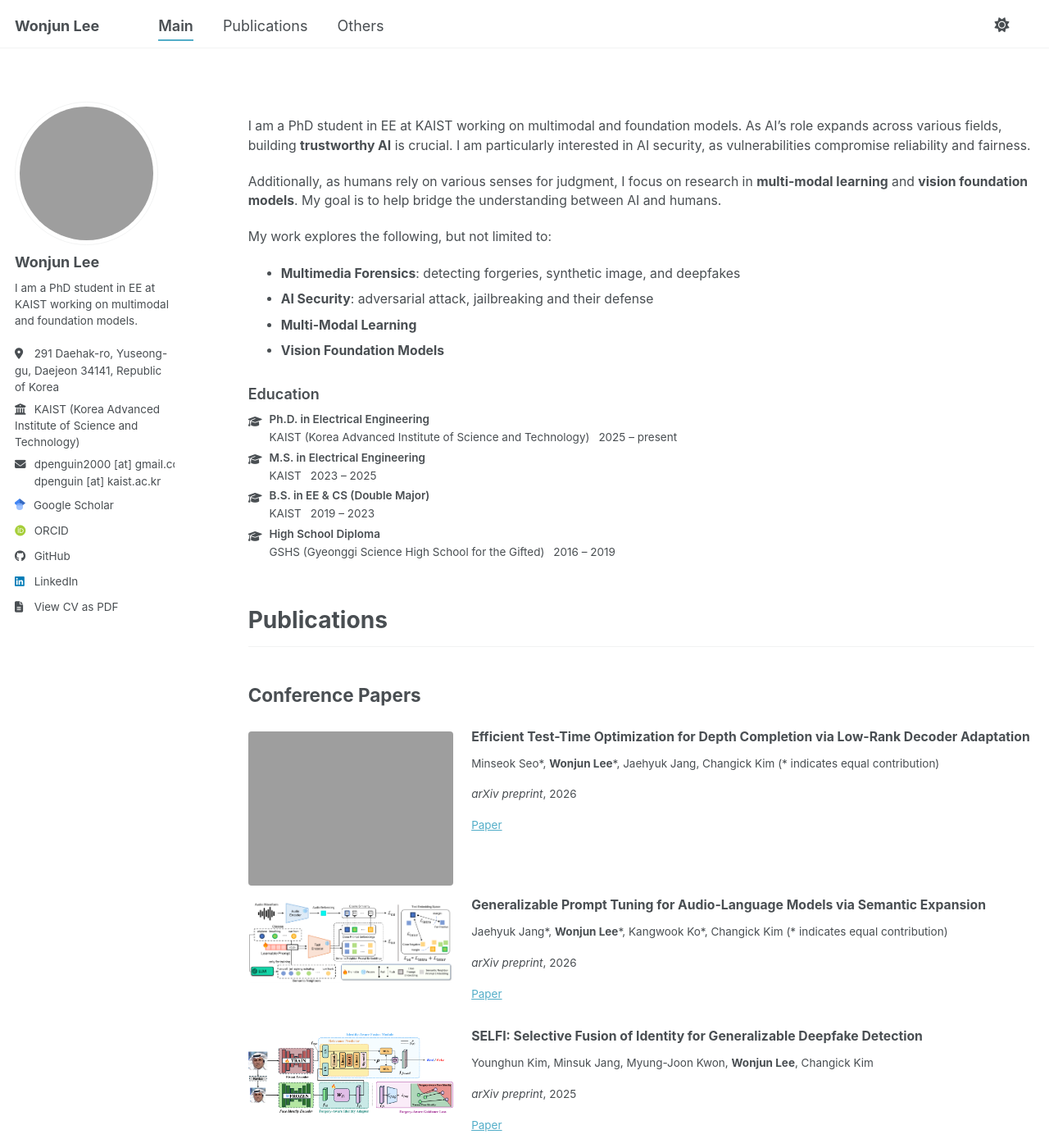
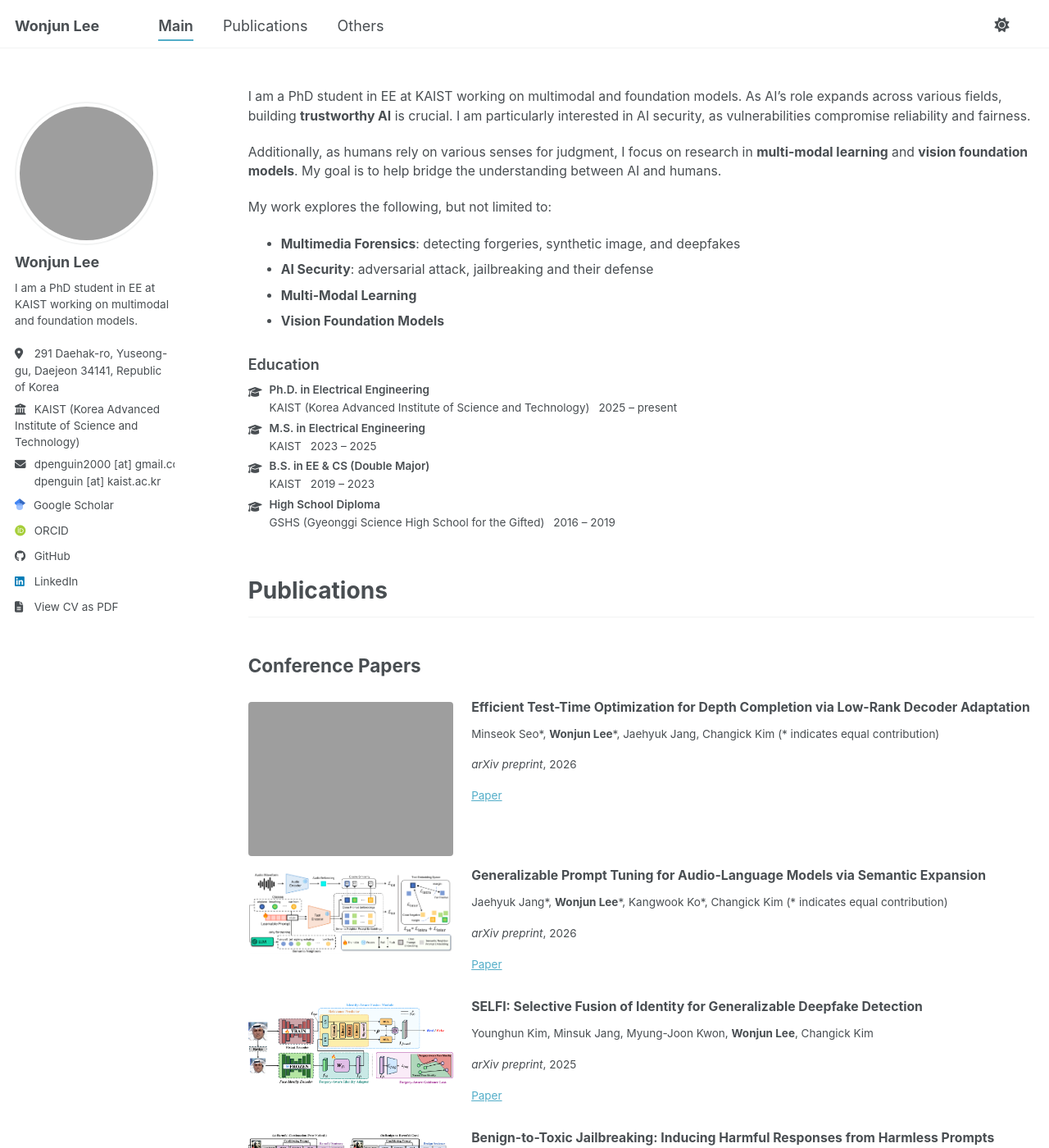
Before and after one commit to Wonjun-Lee1009/Wonjun-Lee1009.github.io, a Jekyll site: the page built from _pages/home.html, in a window 1280 px wide and 1400 px high. Shown: the whole window at 82% size. Built offline with Jekyll 4.4.1, drawn with Linux system fonts in a browser that asks for light colours; some web fonts are replaced; a script bundle is joined from its source files by our own code; library files that are not in the unit come from our copies.

Commit message:
ui minor correction

```diff
--- a/_sass/layout/_page.scss
+++ b/_sass/layout/_page.scss
@@ -15,21 +15,26 @@
     max-width: $x-large;
   }
 
-  /* 홈: 상단 여백 — 헤더와 본문 사이 간격은 .archive padding-top으로 */
+  /* 홈: 상단 여백 — 헤더와 본문 사이 간격은 .archive padding-top으로 (인트로를 더 위로) */
   &.main--home {
     margin-top: 0;
     padding-top: 0;
     .archive {
       margin-top: 0;
-      padding-top: 4em;
+      padding-top: 2.5em;
     }
   }
 }
 
-/* 홈 상단 여백 (프로필/링크와 인트로 사이) — 모바일에서 축소 */
+/* 홈 본문 래퍼 상단 여백 줄임 (인트로를 더 위로) */
+#main.main--home .archive__home-top {
+  padding-top: 2em !important;
+}
+
+/* 홈 상단 여백 (프로필/링크와 인트로 사이) — 인트로를 더 위로 */
 .home-top-spacer {
-  height: 4em;
-  min-height: 4em;
+  height: 2em;
+  min-height: 2em;
 }
 
 /* 모바일/태블릿(large 이전)에서는 전체 여백을 조금 줄여서 왼쪽 정렬 느낌 강화 */
@@ -39,10 +44,18 @@
     padding-right: 0.75rem;
   }
 
-  /* 홈: 프로필/링크와 인트로 글씨 사이 간격 축소 (single 레이아웃은 .archive 없음) */
+  /* 홈 모바일: 인트로를 한참 더 위로 (프로필 바로 아래로) */
+  #main.main--home .archive {
+    padding-top: 0 !important;
+  }
+
+  #main.main--home .archive__home-top {
+    padding-top: 0 !important;
+  }
+
   .home-top-spacer {
-    height: 0.75em;
-    min-height: 0.75em;
+    height: 0;
+    min-height: 0;
   }
 }
 
--- a/_sass/layout/_sidebar.scss
+++ b/_sass/layout/_sidebar.scss
@@ -22,7 +22,8 @@
     margin-top: 0;
   }
 
-  @media screen and (min-width: $sidebar-screen-min-width) {
+  /* 925px부터 고정 → 925–1024px 구간에서도 프로필 이미지가 내려가지 않음 (타원 등 나머지는 1024px 기준 유지) */
+  @media screen and (min-width: $large) {
     height: 100vh;
     overflow-y: auto;               // Add scrollbar if the sidebar is too long
     position: fixed;
@@ -176,8 +177,8 @@
     border-radius: 50%;
 
     @include breakpoint($large) {
-      padding: 5px;
-      border: 1px solid var(--global-border-color);
+      padding: 4px;
+      border: 2px solid var(--global-border-color);
     }
   }
 }
@@ -210,6 +211,7 @@
     max-width: none;
     float: none;
     padding: 0;
+    margin-bottom: 0.1rem; /* author-hero-mobile 아래 여백 축소 */
   }
 
   .sidebar > *:not(.author-hero-mobile) {
@@ -218,8 +220,9 @@
 
   .author-hero-mobile {
     display: block;
-    padding: 0.8rem 1.5rem 1.5rem;
+    padding: 0.8rem 1.5rem 1rem;
     margin-top: -3rem; /* masthead 바로 아래로 더 끌어올림 */
+    // margin-bottom: 0;
     text-align: center;
     background: var(--global-bg-color);
     color: var(--global-text-color);
@@ -235,6 +238,9 @@
     object-fit: cover;
     object-position: center 20%; /* 얼굴이 원 안에 오도록 상단 기준 (필요 시 15%~25% 조절) */
     margin-bottom: 1rem;
+    padding: 4px;
+    border: 2px solid var(--global-border-color);
+    box-sizing: border-box;
   }
 
   .author-hero-mobile__name {
@@ -575,7 +581,7 @@
 .author__urls-wrapper {
   position: relative;
   display: table-cell;
-  vertical-align: middle;
+  vertical-align: top; /* top 정렬로 1024px 전환 시 텍스트 줄어들어도 아바타가 내려가지 않음 */
   font-family: $sans-serif;
   z-index: 10;
   position: relative;
```
